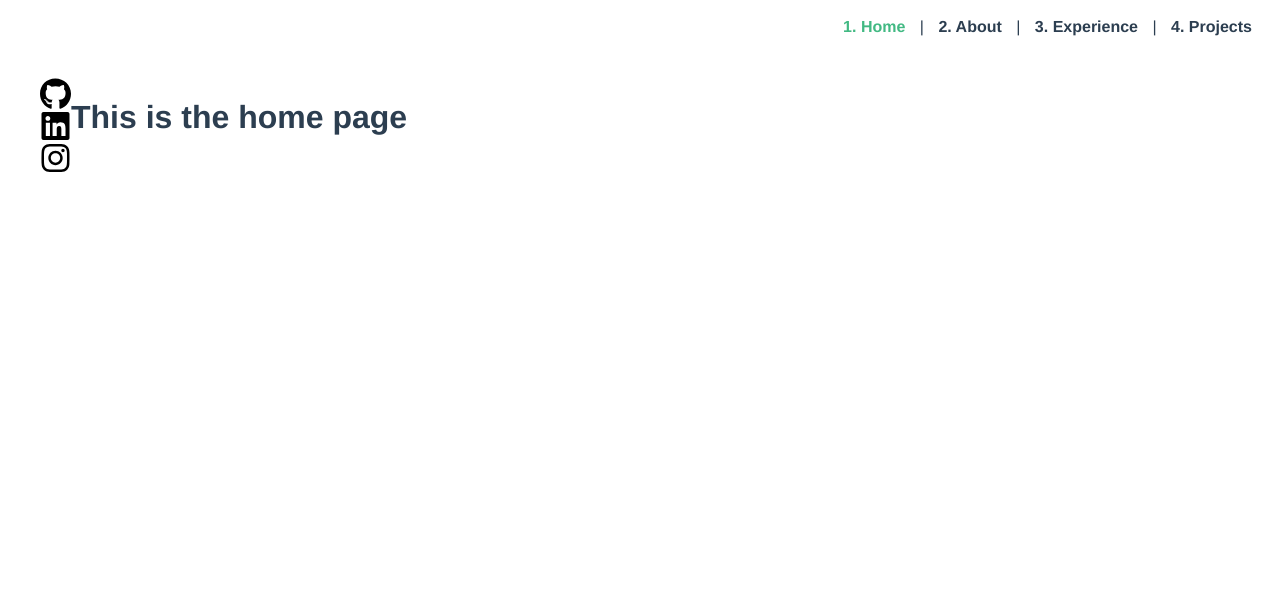
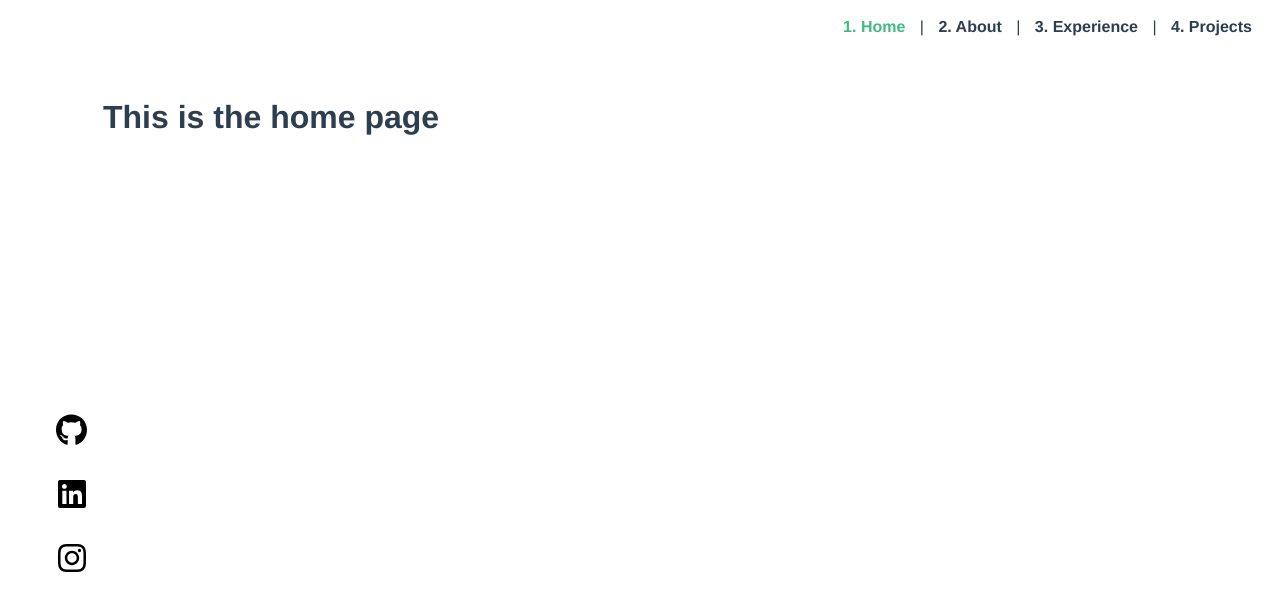
Before and after one commit to raja-velichety/dev-portfolio, a Vue app: page / in a window 1280 px wide. Shown: the top 610 px of the page. Built offline with nearby package versions, Linux system fonts and the light colour scheme.

Commit message:
fixed sidenav position

```diff
--- a/src/App.vue
+++ b/src/App.vue
@@ -1,5 +1,4 @@
 <template>
-  <link rel="stylesheet" href="fontawesome">
   <top-nav/>
   <div class="seperation">
     <side-nav class="links"/>
@@ -45,12 +44,6 @@ export default {
   color: #42b983;
 }
 
-.side-nav{
-  display: flex;
-  flex-direction: column;
-  justify-self: center;
-}
-
 .seperation {
   display: flex;
   flex-direction: row;
--- a/src/components/SideNav.vue
+++ b/src/components/SideNav.vue
@@ -1,7 +1,29 @@
 <template>
     <div class="side-nav">
-        <font-awesome-icon :icon="['fab', 'github']" size="2xl" style="color:#000000"/>
-        <font-awesome-icon :icon="['fab', 'linkedin']" size="2xl" style="color:#000000"/>
-        <font-awesome-icon :icon="['fab', 'instagram']" size="2xl" style="color:#000000"/>
+        <div class="links">
+            <a href="https://github.com/raja-velichety"><font-awesome-icon class="icon" :icon="['fab', 'github']" size="2xl"/></a>
+            <a href="https://www.linkedin.com/in/raja-ravichandra-velichety-939893175/"><font-awesome-icon class="icon" :icon="['fab', 'linkedin']" size="2xl"/></a>
+            <a href="https://www.instagram.com/curioussoftwareengineer/"><font-awesome-icon class="icon" :icon="['fab', 'instagram']" size="2xl"/></a>
+        </div>
     </div>
 </template>
+
+<style scoped>
+.side-nav {
+    height: 100vh;
+    padding: 1rem;
+}
+
+.links {
+    display: flex;
+    flex-direction: column;
+    align-items: center;
+    justify-content: space-evenly;
+}
+
+.icon {
+    color:#000000;
+    margin-top:1rem;
+    margin-bottom: 1rem;
+}
+</style>
```
